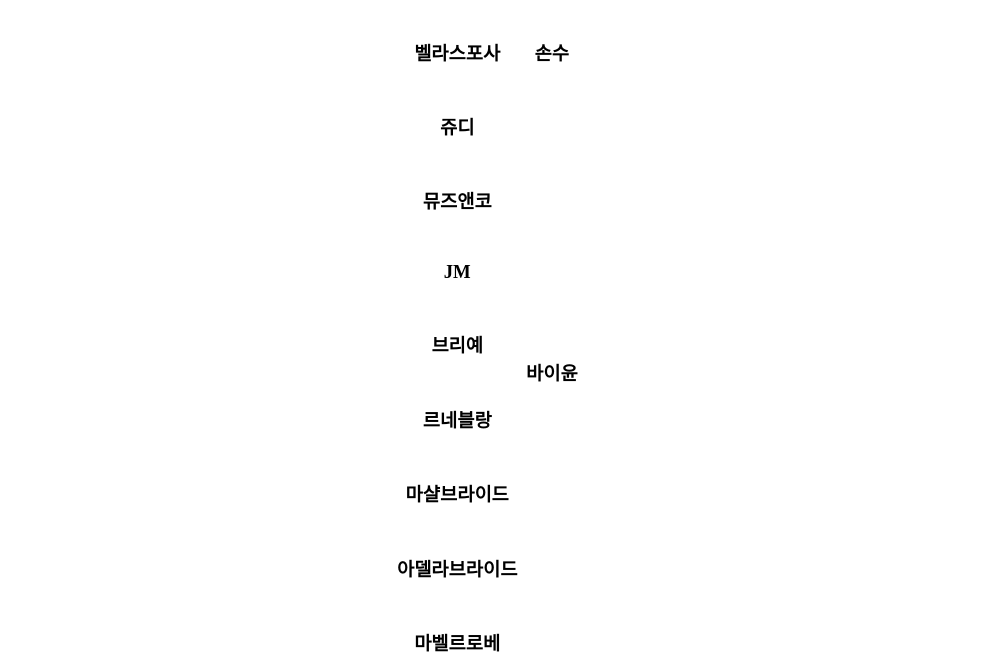
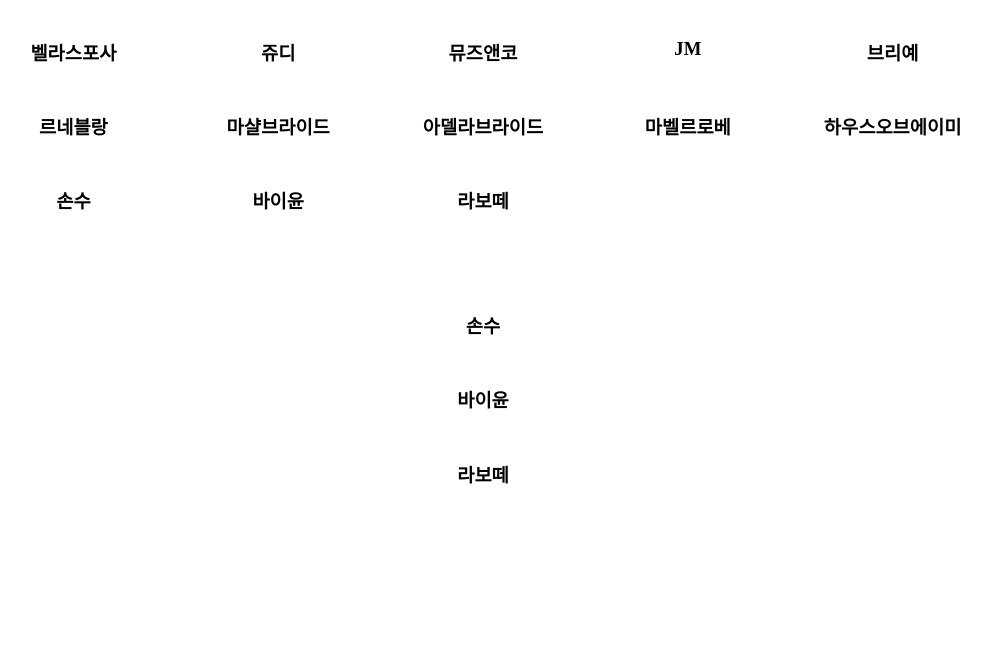
Before and after one commit to JacobISTP/dress, a plain HTML site: page index.html in a window 1280 px wide. Shown: the part 70-728 px from the top of the page, without its empty margins (157-1148 px from the left). Drawn offline with Linux system fonts and the light colour scheme.

Commit message:
inter report3

```diff
--- a/main.js
+++ b/main.js
@@ -224,10 +224,11 @@
       nameNFD === array[index]["data"][0]
     ) {
       let value_by_key_title = array[index][key];
+      console.log(array[index]["data"][0]);
       return value_by_key_title;
     }
-    return;
   }
+  return;
 }
 
 const balloonMenuEachItem = (event, target_element = "", title = "") => {
@@ -236,6 +237,9 @@
   const balloonMenu_div_specific = document.createElement("button");
   const balloonMenu_a_page = document.createElement("a");
   const balloonMenu_a_insta = document.createElement("a");
+
+  balloonMenu_a_page.innerText = "홈페이지";
+  balloonMenu_a_insta.innerText = "인스타";
 
   balloonMenu_div.classList.add("balloonMenu");
   balloonMenu_div_specific.classList.add("balloonMenuBtn");
@@ -268,6 +272,10 @@
   // balloonMenu_a_page.appendChild(balloonMenu_a_page_img);
   balloonMenu_div_div.appendChild(balloonMenu_div_specific);
   balloonMenu_div_div.appendChild(balloonMenu_a_page);
+  console.log(balloonMenu_a_insta.href);
+  if (balloonMenu_a_insta.href != "") {
+    balloonMenu_div_div.appendChild(balloonMenu_a_insta);
+  }
   balloonMenu_div.appendChild(balloonMenu_div_div);
   if (target_element === "") {
     event.target.appendChild(balloonMenu_div);
@@ -286,7 +294,6 @@
 };
 
 const specificContents = () => {};
-for (let d = 0; d < dressshop.length; d++) {}
 
 for (let i = 0; i < dressshop.length; i++) {
   const itembox = boxmaker(dressshop, i);
--- a/style.css
+++ b/style.css
@@ -4,12 +4,19 @@
 
 body {
   margin: 0;
+  display: flex;
+  flex-direction: column;
+  align-items: center;
 }
-header,
 main {
+  width: 80vw;
   display: flex;
+  flex-direction: column;
   justify-content: center;
 }
-main > div {
+
+#dress {
   display: grid;
+  grid-template-columns: repeat(5, 1fr);
+  margin-bottom: 50px;
 }
```
